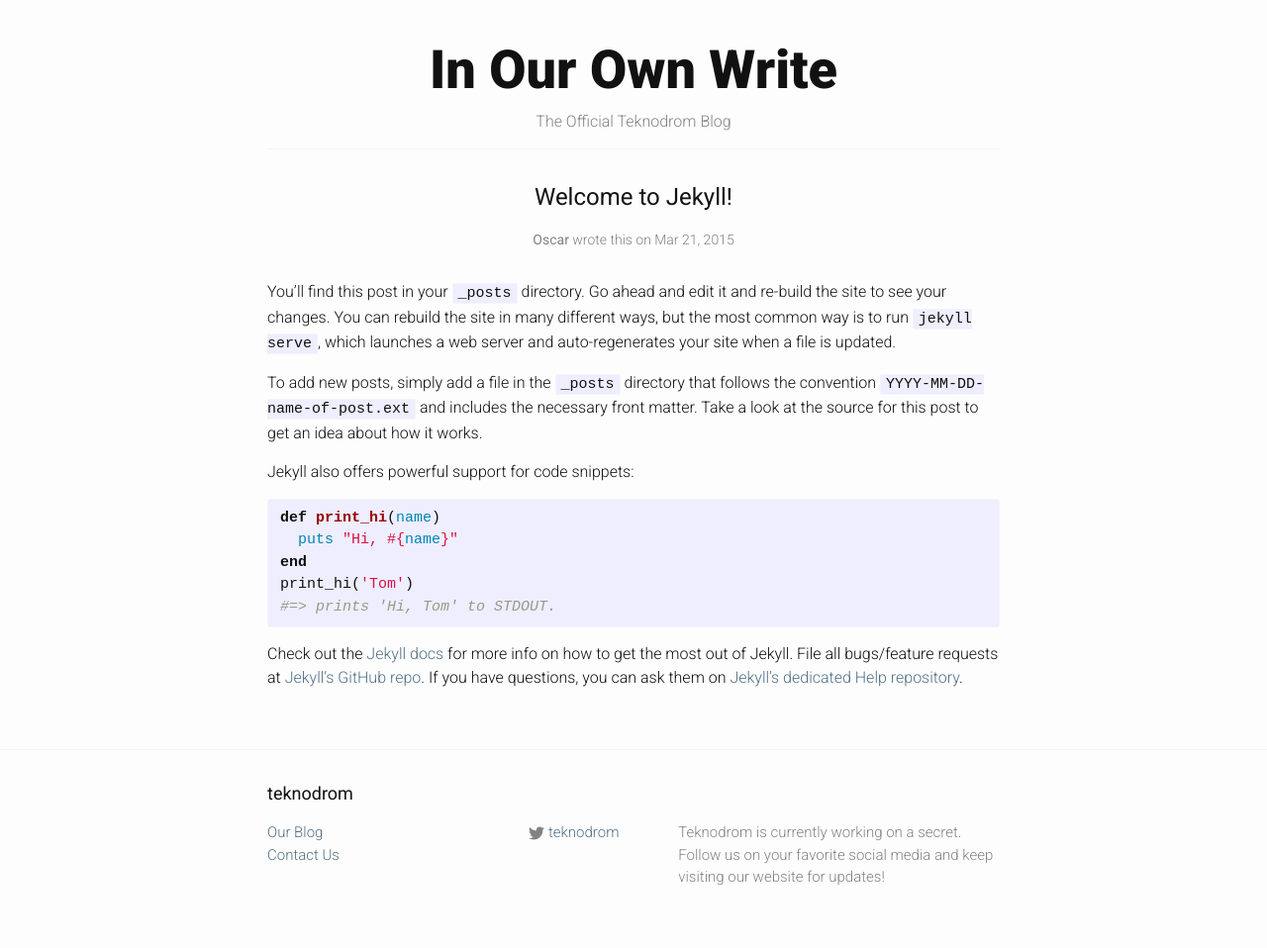
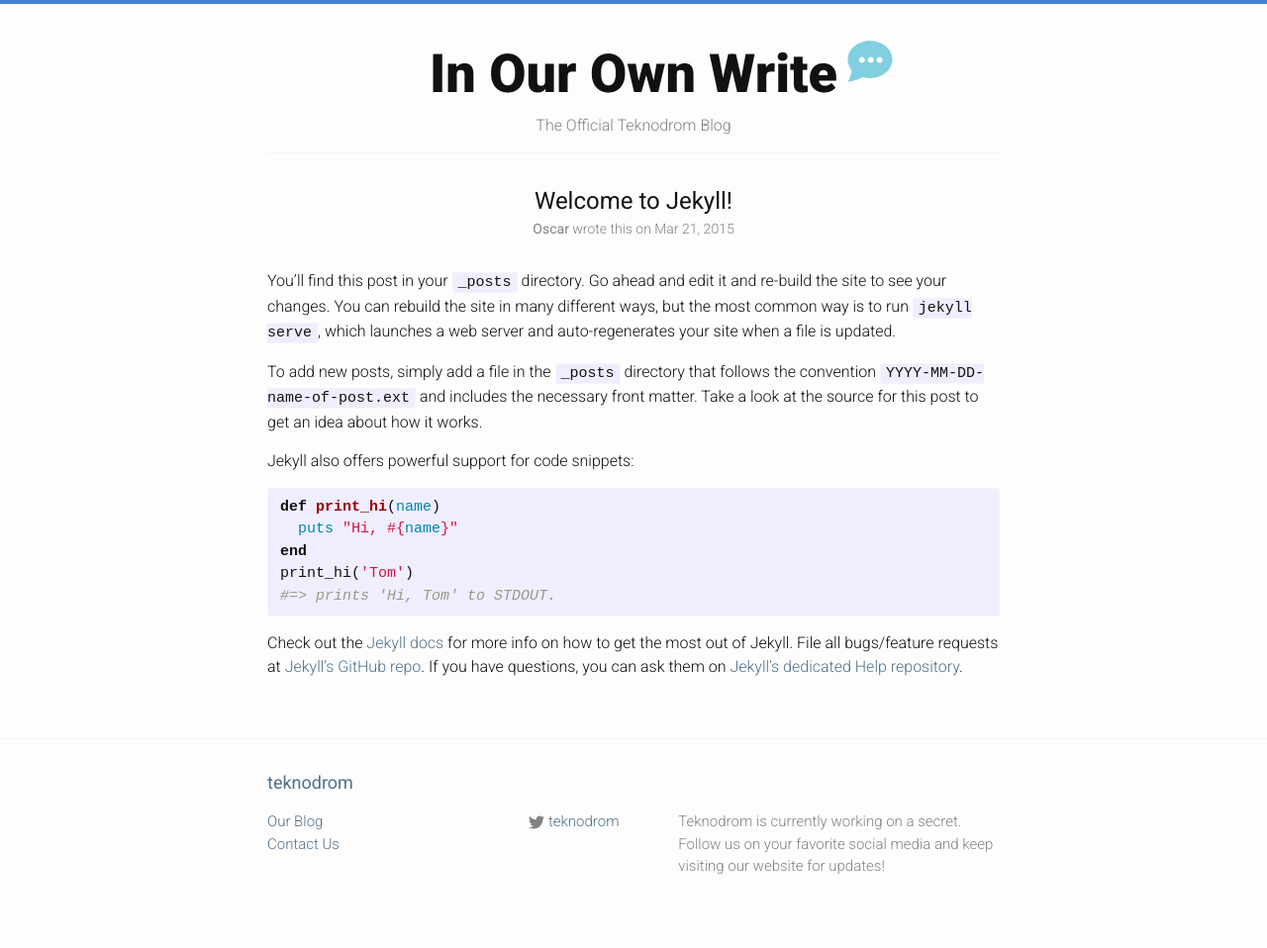
Before and after one commit to Teknodrom/teknodrom.github.io, a Jekyll site: the page built from blog/index.html, in a window 1280 px wide. Shown: the whole page at 99% size. Built offline with Jekyll 4.4.1, drawn with Linux system fonts in a browser that asks for light colours.

Commit message:
Adde svg bubble to posts header

```diff
--- a/_includes/footer.html
+++ b/_includes/footer.html
@@ -2,7 +2,9 @@
 
   <div class="wrapper">
 
-    <h2 class="footer-heading">{{ site.title }}</h2>
+    <h2 class="footer-heading">
+      <a href="/">{{ site.title }}</a>
+    </h2>
 
     <div class="footer-col-wrapper">
       <div class="footer-col  footer-col-1">
--- a/_sass/_layout.scss
+++ b/_sass/_layout.scss
@@ -140,6 +140,7 @@
  * Page content
  */
 .page-content {
+  border-top: 4px solid $color-blue;
   padding: $spacing-unit 0;
 }
 
@@ -153,7 +154,7 @@
     padding: $spacing-unit 0;
     h1 {
       font-weight: bold;
-      font-size: 40px;
+      font-size: 56px;
     }
   }
 }
@@ -220,6 +221,15 @@
   p {
     color: $grey-color;
   }
+
+  svg {
+    height: 56px;
+    width: 66px;
+    position: absolute;
+    path {
+      fill: #81CFE0;
+    }
+  }
 }
 
 .post-header {
@@ -230,6 +240,9 @@
   }
   a:hover {
     color: $color-blue;
+  }
+  h2 {
+    margin: 0;
   }
 }
 
--- a/blog/index.html
+++ b/blog/index.html
@@ -5,7 +5,26 @@
 <div class="home">
 
   <section class="blog-heading">
-    <h1>In Our Own Write</h1>
+    <h1>
+      In Our Own Write
+      <svg version="1.1" xmlns="http://www.w3.org/2000/svg" xmlns:xlink="http://www.w3.org/1999/xlink" x="0px" y="0px"
+
+      	 width="512px" height="512px" viewBox="0 0 512 512" enable-background="new 0 0 512 512" xml:space="preserve">
+
+      <path id="speech-bubble-3-icon" d="M256,65.353c-108.81,0-206,73.248-206,173.431c0,35.533,12.684,70.421,35.135,97.493
+
+      	C86.083,368,67.583,413.5,50.918,446.647c44.665-8.147,108.165-26.147,136.963-43.95C346.438,441.636,462,343.677,462,238.783
+
+      	C462,138.051,364.132,65.353,256,65.353z M180.527,270.028c-15.188,0-27.5-12.312-27.5-27.5s12.312-27.5,27.5-27.5
+
+      	s27.5,12.312,27.5,27.5S195.716,270.028,180.527,270.028z M262.527,270.028c-15.188,0-27.5-12.312-27.5-27.5s12.312-27.5,27.5-27.5
+
+      	s27.5,12.312,27.5,27.5S277.716,270.028,262.527,270.028z M343.527,270.028c-15.188,0-27.5-12.312-27.5-27.5s12.312-27.5,27.5-27.5
+
+      	s27.5,12.312,27.5,27.5S358.716,270.028,343.527,270.028z"/>
+
+      </svg>
+    </h1>
     <p class="small faded">The Official Teknodrom Blog</p>
   </section>
 
```
